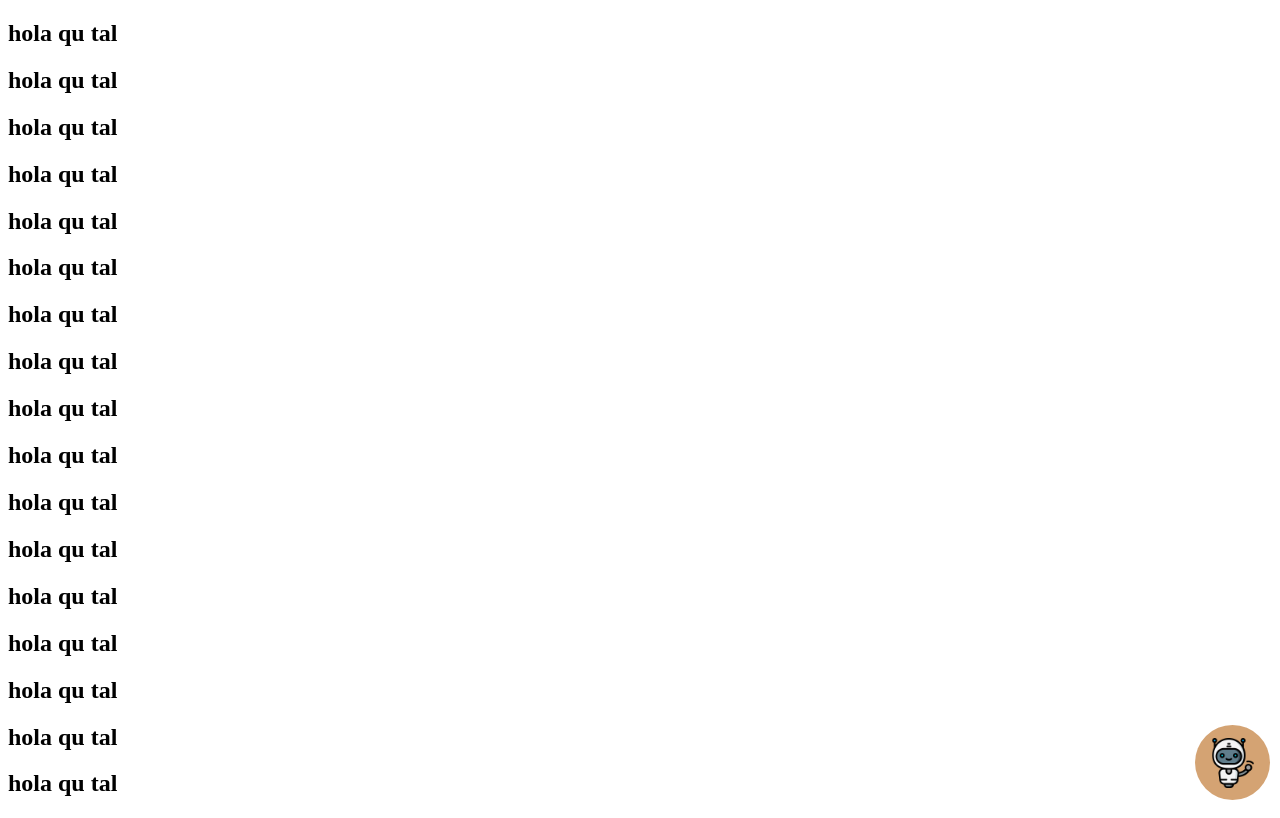
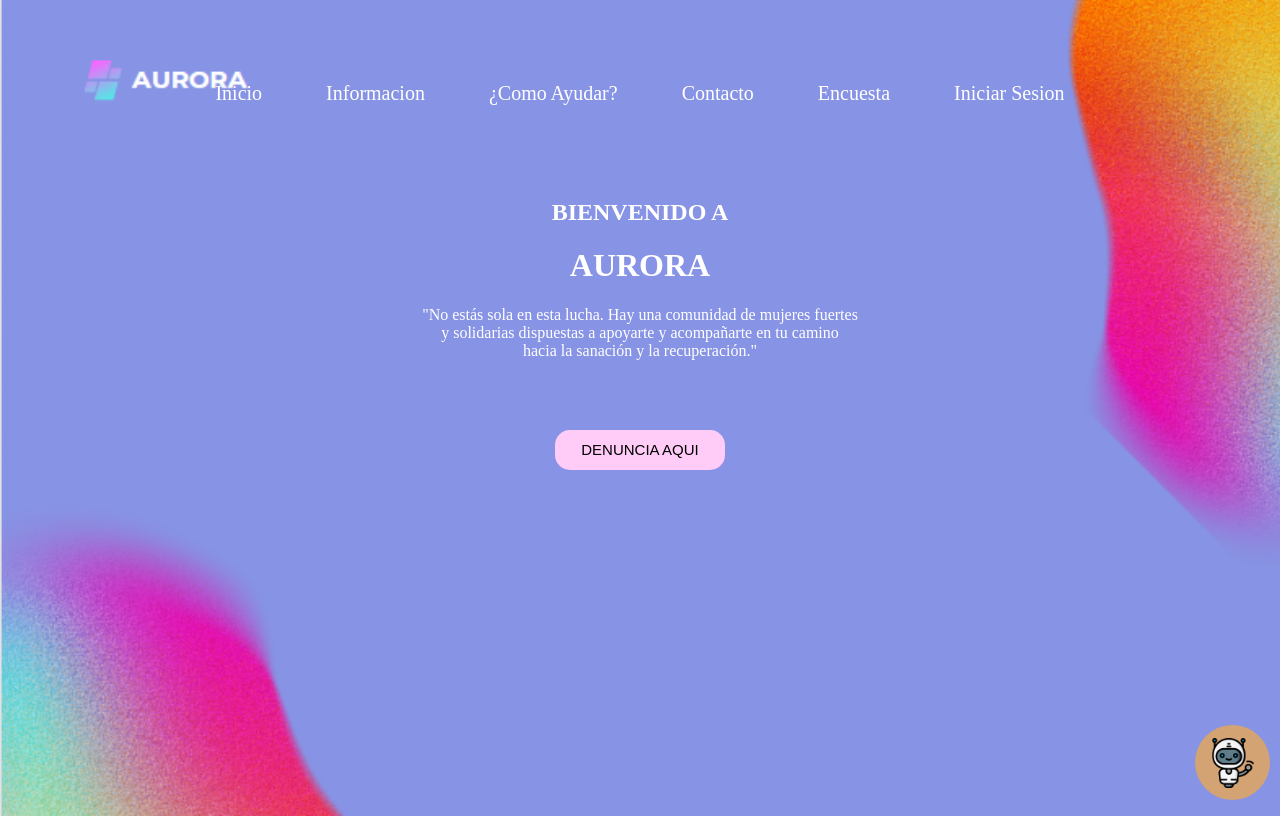
Before and after one commit to JosseMontano/sienteSegura, a React (Vite) app: page / in a window 1280 px wide. Shown: the top 818 px of the page. Built offline with nearby package versions, Linux system fonts and the light colour scheme.

Commit message:
fe:ScreenMain

```diff
--- a/src/App.tsx
+++ b/src/App.tsx
@@ -1,5 +1,6 @@
 import { useState } from "react";
 import ImgRobot from "./assets/robot.png";
+
 function App() {
   const [showChat, setShowChat] = useState(false);
 
@@ -9,30 +10,7 @@ function App() {
 
   return (
     <div className="App">
-      <div>
-        <h2>hola qu tal</h2>
-        <h2>hola qu tal</h2>
-        <h2>hola qu tal</h2>
-        <h2>hola qu tal</h2>
-        <h2>hola qu tal</h2>
-        <h2>hola qu tal</h2>
-        <h2>hola qu tal</h2>
-        <h2>hola qu tal</h2>
-        <h2>hola qu tal</h2>
-        <h2>hola qu tal</h2>
-        <h2>hola qu tal</h2>
-        <h2>hola qu tal</h2>
-        <h2>hola qu tal</h2>
-        <h2>hola qu tal</h2>
-        <h2>hola qu tal</h2>
-        <h2>hola qu tal</h2>
-        <h2>hola qu tal</h2>
-        <h2>hola qu tal</h2>
-        <h2>hola qu tal</h2>
-        <h2>hola qu tal</h2>
-        <h2>hola qu tal</h2>
-      </div>
-
+      <div className="imagePrincipal">
         {!showChat && (
           <div className="containerChat">
             <div className="iconoChat" onClick={handleShowChat}>
@@ -58,6 +36,36 @@ function App() {
             </div>
           </div>
         )}
+
+        <div className="nabvarPricipal">
+          <ul className="menu">
+            <li>Inicio</li>
+            <li>Informacion</li>
+            <li>¿Como Ayudar?</li>
+            <li>Contacto</li>
+            <li>Encuesta</li>
+            <li>Iniciar Sesion</li>
+          </ul>
+        </div>
+
+        <div className="mensajePrincipal">
+          <h2>BIENVENIDO A</h2>
+          <h1>AURORA</h1>
+          <div className="mensaje">
+            <p>
+              "No estás sola en esta lucha. Hay una comunidad de mujeres fuertes <br/>
+              y solidarias dispuestas a apoyarte y acompañarte en tu camino<br/>
+              hacia la sanación y la recuperación."
+            </p>
+          </div>
+        </div>
+        <br/>
+        <br/>
+        <br/>
+        <div className="btnDenuncia">
+          <button>DENUNCIA AQUI</button>
+        </div>
+      </div>
     </div>
   );
 }
--- a/src/index.css
+++ b/src/index.css
@@ -1,3 +1,15 @@
+body {
+  background-image: url('./assets/fondo.PNG');
+  background-size: cover;
+  background-repeat: no-repeat;
+}
+
+.imagePrincipal {
+  width: 100%;
+  height: 100vh;
+}
+
+/*------ChatBot------------*/
 .containerChat {
   position: fixed;
   bottom: 0;
@@ -30,3 +42,65 @@
   width: 50px;
   height: 50px;
 }
+
+.menu {
+  list-style-type: none;
+  margin: 0;
+  padding: 0;
+  display: flex;
+  justify-content: center;
+  font-size: 20px;
+  color: white;
+}
+.menu li {
+  margin: 74px 32px;
+}
+
+@media (max-width: 768px) {
+  .menu {
+    flex-direction: column;
+    align-items: center;
+  }
+  .menu li {
+    margin: 20px 0px;
+  }
+}
+
+@media (max-width: 480px) {
+  .menu {
+    flex-direction: column;
+    align-items: center;
+    font-size: 12px;
+  }
+  .menu li {
+    margin: 10px 0px;
+  }
+}
+
+
+.mensajePrincipal h1, h2{
+  text-align: center;
+  color: white;
+}
+
+.mensaje p{
+  text-align: center;
+  font-style: bold;
+  color: white;
+}
+
+.btnDenuncia{
+  list-style-type: none;
+  display: flex;
+  justify-content: center;
+}
+
+.btnDenuncia button{
+  border-radius: 15px;
+  background: #ffccf7;
+  border-color: transparent;
+  width: 170px;
+  height: 40px;
+  font-size: 15px;
+  color: black;
+}
```
Also changed, not shown: src/assets/fondo.PNG (added), 1 other file (tests, documents, lock files or other folders). Lines whose indentation alone changed are shown as unchanged.
